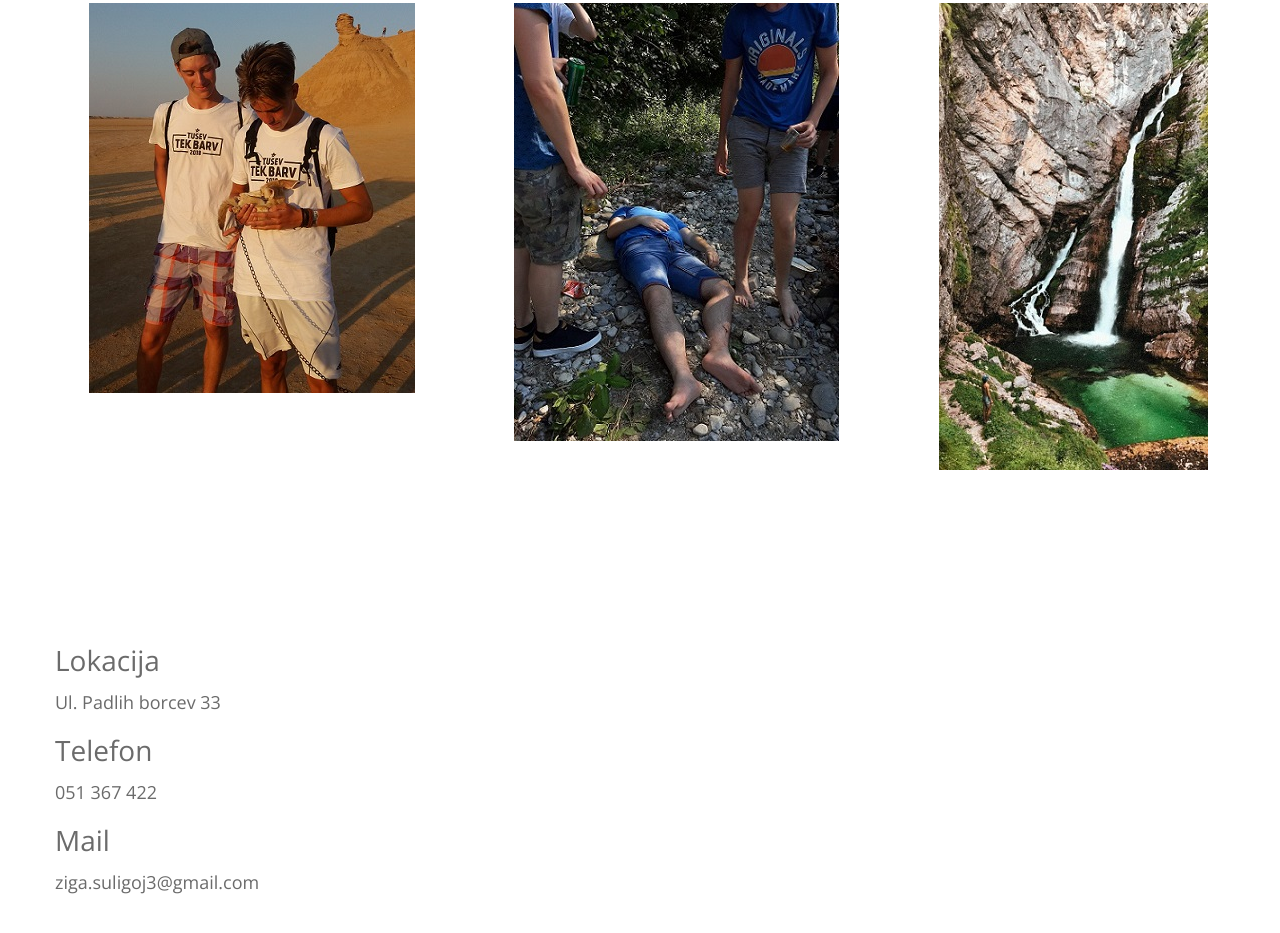
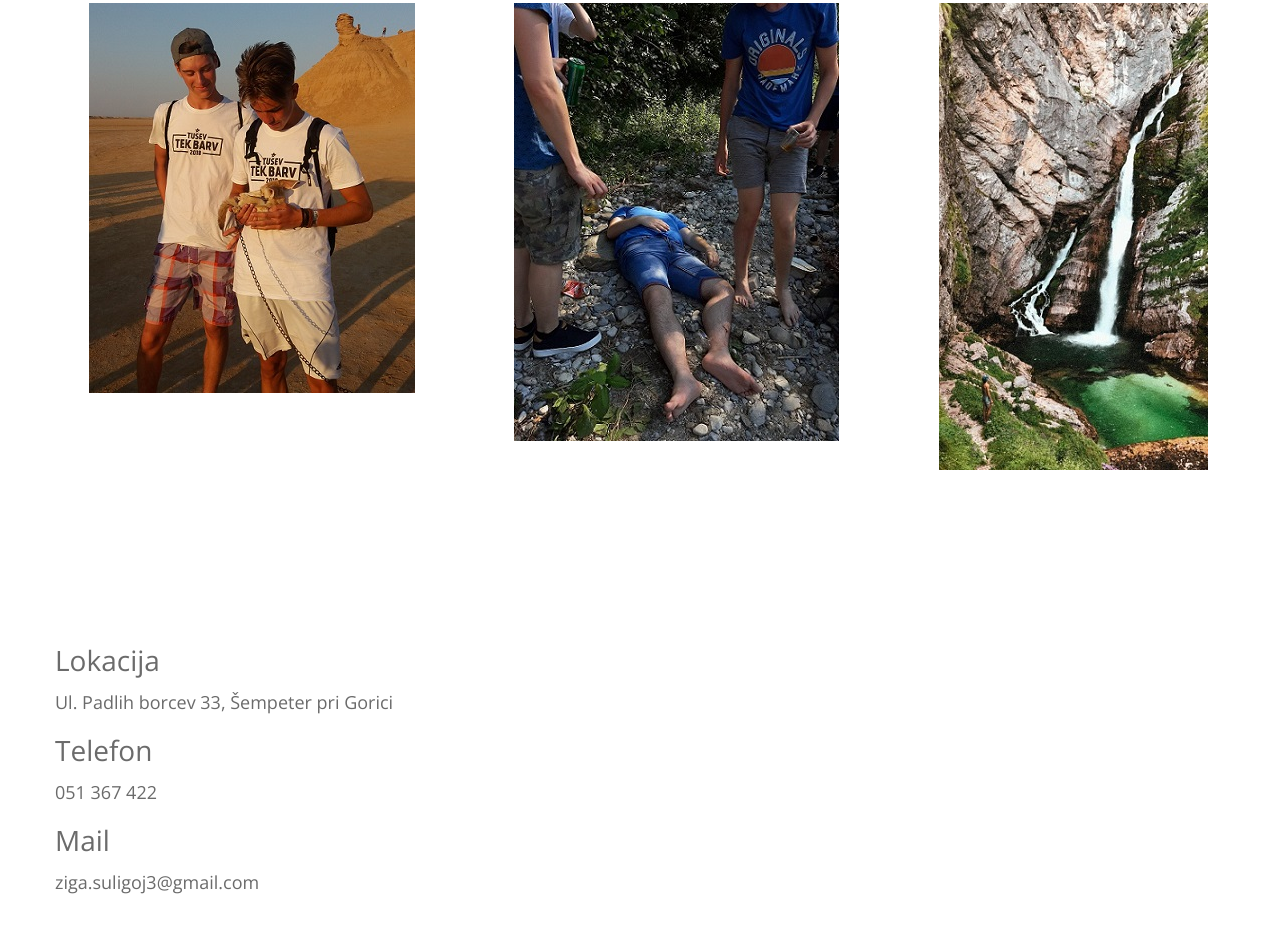
Before and after one commit to gatto420/portfolio, a plain HTML site: page index.html in a window 1280 px wide. Shown: the part 2526-3459 px from the top of the page. Drawn offline with nearby package versions, Linux system fonts and the light colour scheme.

Commit message:
Update index.html

```diff
--- a/index.html
+++ b/index.html
@@ -145,7 +145,7 @@
 
 		  <div class="tm-bg-white-transparent">
 		  <h3>Lokacija</h3>
-		  <p>Ul. Padlih borcev 33</p>
+		  <p>Ul. Padlih borcev 33, Šempeter pri Gorici</p>
             </div>
 
 			<div class="tm-bg-white-transparent">
```
